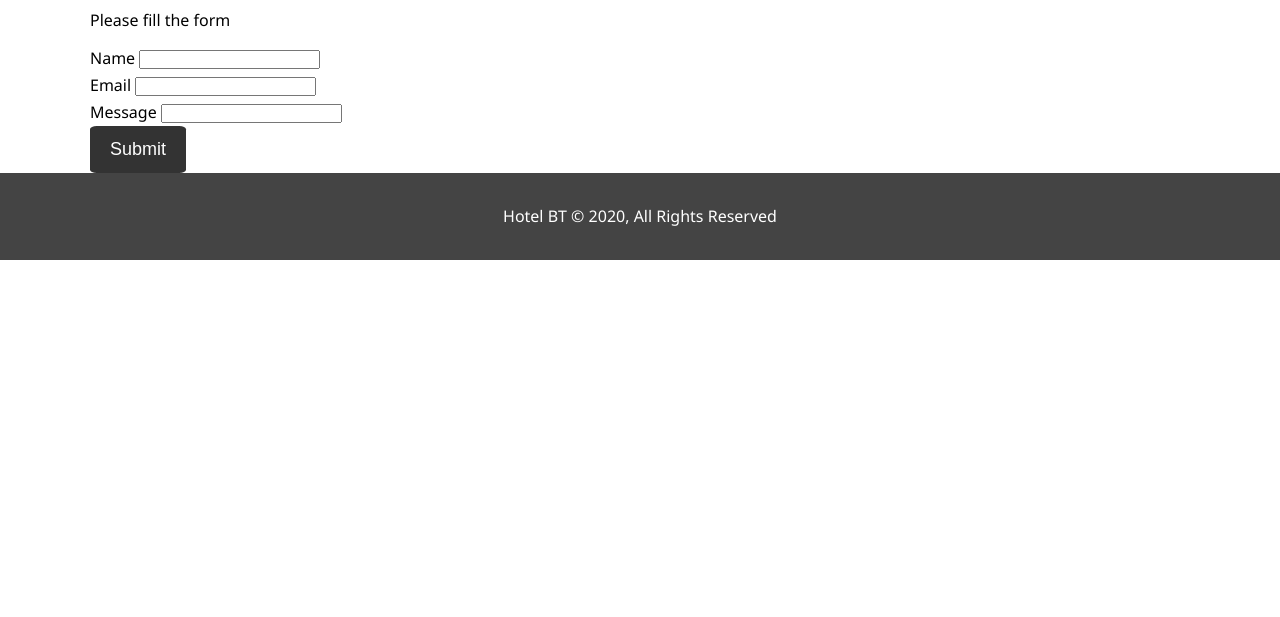
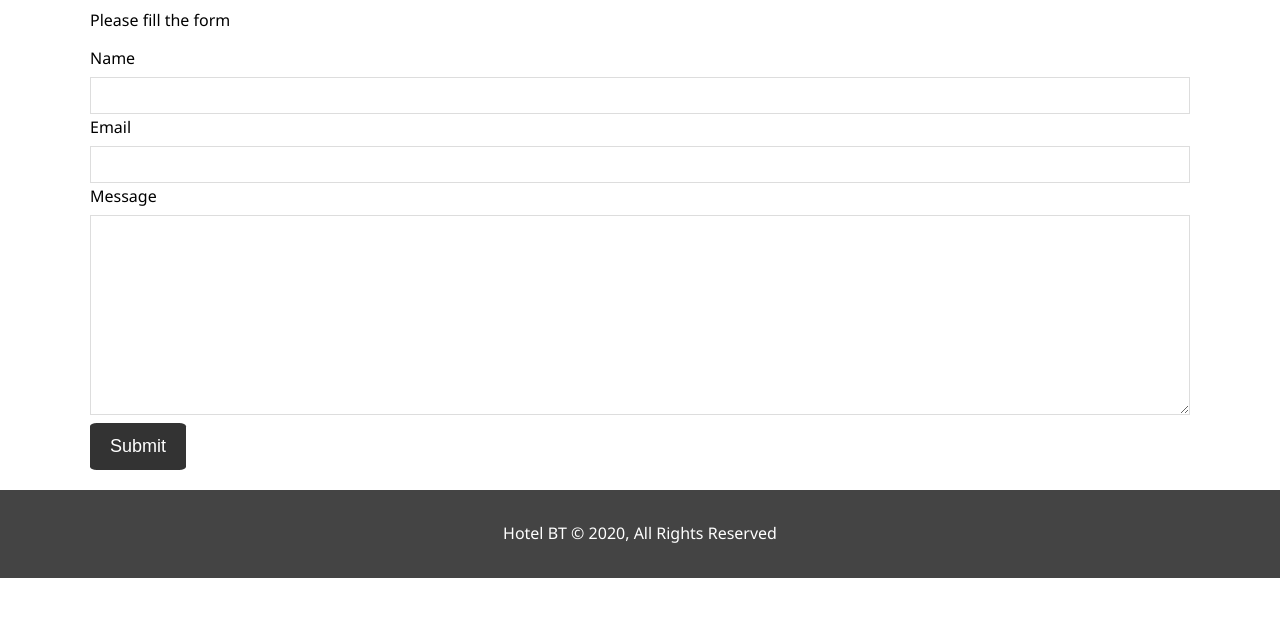
Before and after one commit to shumonira/hotelwebsite, a plain HTML site: page contact.html in a window 1280 px wide. Shown: the part 117-734 px from the top of the page. Drawn offline with Linux system fonts and the light colour scheme.

Commit message:
contact.html & style.css file updated

```diff
--- a/contact.html
+++ b/contact.html
@@ -37,7 +37,7 @@
                 </div>
                 <div class="form-group">
                     <label for="message">Message</label>
-                    <input type="textare" id="message">
+                    <textarea name="message" id="message"></textarea>
                 </div>
                 <button class="btn" type="submit">Submit</button>
             </form>
--- a/css/style.css
+++ b/css/style.css
@@ -216,8 +216,35 @@ p{
     margin-right:20px;
 
 }
+/* contact */
+#contact-form{
+    padding-bottom:20px;
+}
 
+#contact-form label{
+    display: block;
+    padding-bottom: 5px;
+}
 
+#contact-form input,
+#contact-form textarea{
+    padding: 10px;
+    width: 100%;
+    border: 1px #ddd solid;
+
+}
+
+#contact-form textarea{
+    height:200px;
+
+}
+
+#contact-form input:focus,
+#contact-form textarea:focus{
+    outline: none;
+    border-color:#f7c08a;
+
+}
 /* footer */
 .main-footer{
     text-align: center;
```
